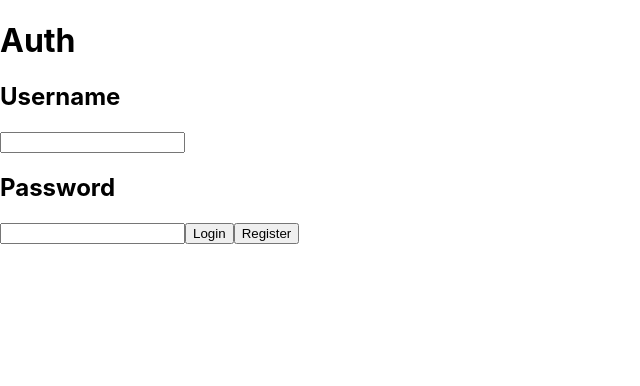
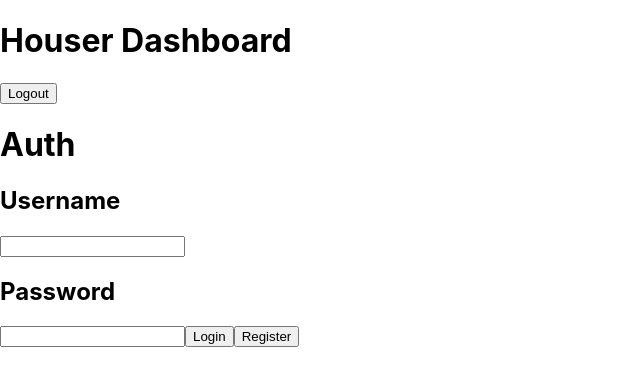
Before and after one commit to randaman23/async-sim-2, a React (Create React App) app: page / in a window 1280 px wide. Shown: the top 386 px of the page, without its empty margins (0-640 px from the left). Built offline with nearby package versions, Linux system fonts and the light colour scheme.

Commit message:
header created

```diff
--- a/src/App.js
+++ b/src/App.js
@@ -8,11 +8,13 @@ import TwoWizard from "./components/TwoWizard";
 import ThreeWizard from "./components/ThreeWizard";
 import FourWizard from "./components/FourWizard";
 import FiveWizard from "./components/FiveWizard";
+import Header from './components/Header'
 
 class App extends Component {
   render() {
     return (
       <div>
+        <Header/>
         <HashRouter>
           <Switch>
             <Route path="/" exact component={Auth}/>
--- a/src/components/Header.js
+++ b/src/components/Header.js
@@ -0,0 +1,15 @@
+import React, { Component } from "react";
+// import { Link } from "react-router-dom";
+
+export default class Header extends Component{
+  render() {
+    return (
+      <div>
+        <h1>Houser Dashboard</h1>
+        {/* <Link to="/"> */}
+          <button>Logout</button>
+        {/* </Link> */}
+      </div>
+    );
+  }
+}
```
